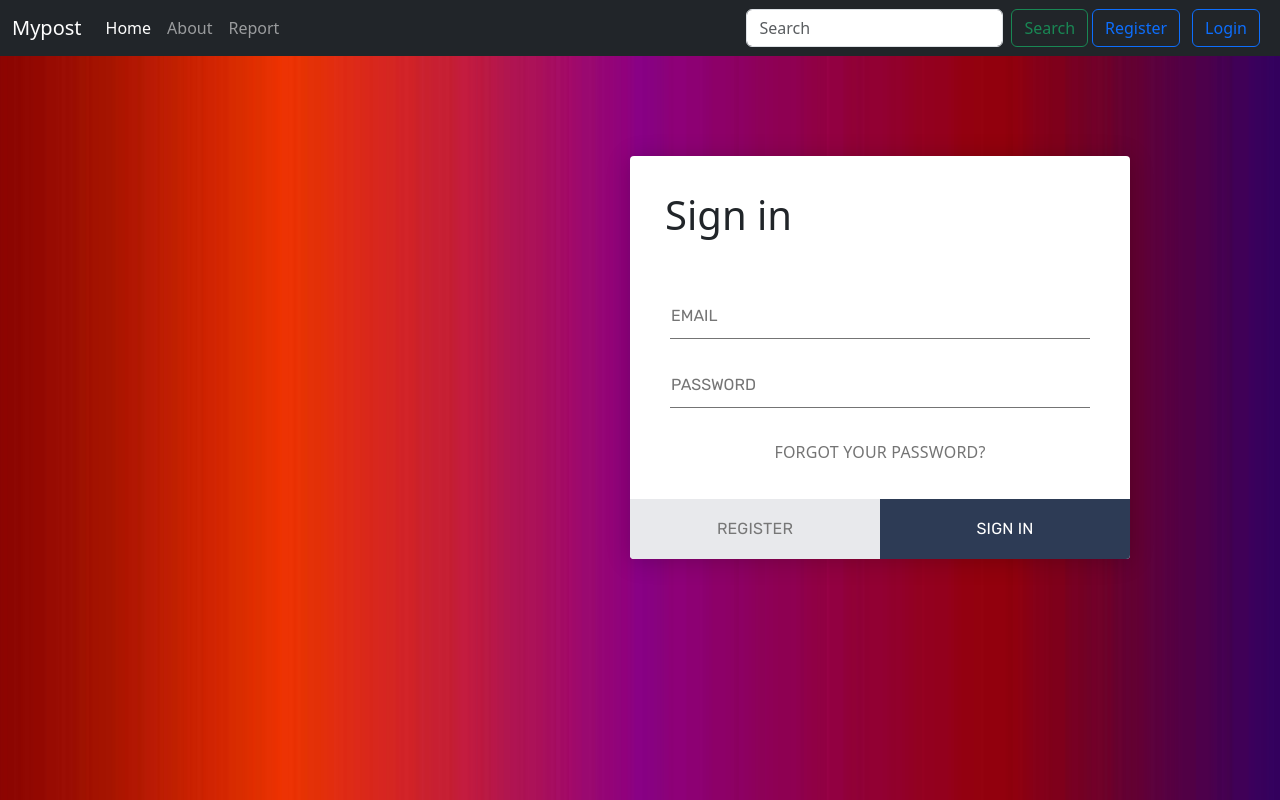
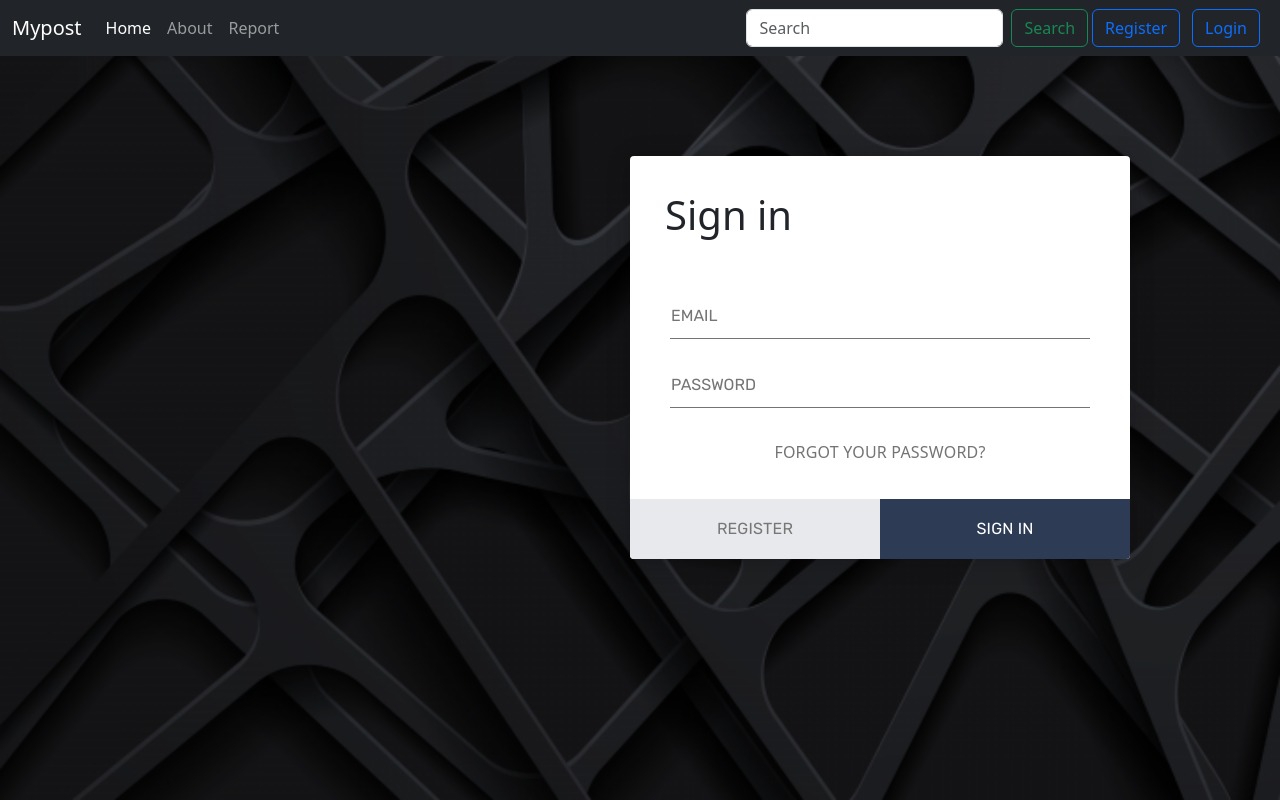
Before and after one commit to neerajy0326/myformapp, a Django app: page / in a window 1280 px wide. Run offline with Django 4.2, Linux system fonts and the light colour scheme; some libraries are stand-ins or nearby versions.

Commit message:
updated again

```diff
--- a/templates/about.html
+++ b/templates/about.html
@@ -7,7 +7,7 @@
 
 <style>
   body {
-    background-image: url("{% static 'hp1.jpeg' %}");
+    background-image: url("{% static 'bp.png' %}");
     background-size: cover;
     background-position: center;
     background-attachment: fixed;
--- a/templates/blog_detail.html
+++ b/templates/blog_detail.html
@@ -10,7 +10,7 @@
 
     <style>
         body {
-            background-image: url("{% static 'hp1.jpeg' %}");
+            background-image: url("{% static 'bp.png' %}");
             background-size: cover;
             background-position: center;
             background-attachment: fixed;
--- a/templates/blog_form.html
+++ b/templates/blog_form.html
@@ -11,7 +11,7 @@
     <link rel="stylesheet" href="{% static 'style2.css' %}">
 <style>
 body {
-  background-image: url("{% static 'hp1.jpeg' %}");
+  background-image: url("{% static 'bp.png' %}");
   background-size: cover;
   background-position: center;
   background-attachment: fixed;
--- a/templates/blog_list.html
+++ b/templates/blog_list.html
@@ -75,7 +75,7 @@
   }
 
     body {
-      background-image: url("{% static 'hp1.jpeg' %}");
+      background-image: url("{% static 'bp.png' %}");
       background-size: cover;
       background-position: center;
       background-attachment: fixed;
--- a/templates/contact.html
+++ b/templates/contact.html
@@ -5,7 +5,7 @@
 
 <style>
   body {
-    background-image: url("{% static 'hp1.jpeg' %}");
+    background-image: url("{% static 'bp.png' %}");
     background-size: cover;
     background-position: center;
     background-attachment: fixed;
--- a/templates/edit_profile.html
+++ b/templates/edit_profile.html
@@ -13,7 +13,7 @@
 </head>
 <style>
   body {
-    background-image: url("{% static 'hp1.jpeg' %}");
+    background-image: url("{% static 'bp.png' %}");
     background-size: cover;
     background-position: center;
     background-attachment: fixed;
--- a/templates/index.html
+++ b/templates/index.html
@@ -7,7 +7,7 @@
 
 <style>
   body {
-    background-image: url("{% static 'hp1.jpeg' %}");
+    background-image: url("{% static 'bp.png' %}");
     background-size: cover;
     background-position: center;
     background-attachment: fixed;
--- a/templates/login_page.html
+++ b/templates/login_page.html
@@ -6,7 +6,7 @@
 <link rel="stylesheet" type="text/css" href="{% static 'style.css' %}">
 <style>
   body {
-    background-image: url("{% static 'hp1.jpeg' %}");
+    background-image: url("{% static 'bp.png' %}");
     background-size: cover;
     background-position: center;
     background-attachment: fixed;
--- a/templates/my_blogs.html
+++ b/templates/my_blogs.html
@@ -19,7 +19,7 @@
   }
 
   body {
-    background-image: url("{% static 'hp1.jpeg' %}");
+    background-image: url("{% static 'bp.png' %}");
     background-size: cover;
     background-position: center;
     background-attachment: fixed;
--- a/templates/profile.html
+++ b/templates/profile.html
@@ -13,7 +13,7 @@
 
   <style>
     body {
-      background-image: url("{% static 'hp1.jpeg' %}");
+      background-image: url("{% static 'bp.png' %}");
       background-size: cover;
       background-position: center;
       background-attachment: fixed;
--- a/templates/register.html
+++ b/templates/register.html
@@ -6,7 +6,7 @@
 <link rel="stylesheet" type="text/css" href="{% static 'style.css' %}">
 <style>
   body {
-    background-image: url("{% static 'hp1.jpeg' %}");
+    background-image: url("{% static 'bp.png' %}");
     background-size: cover;
     background-position: center;
     background-attachment: fixed;
--- a/templates/reset.html
+++ b/templates/reset.html
@@ -11,7 +11,7 @@
     padding: 0;
   }
   body {
-    background-image: url("{% static 'hp1.jpeg' %}");
+    background-image: url("{% static 'bp.png' %}");
     background-size: cover;
     background-position: center;
     background-attachment: fixed;
--- a/templates/user_detail.html
+++ b/templates/user_detail.html
@@ -17,7 +17,7 @@
           }
 
           body {
-            background-image: url("{% static 'hp1.jpeg' %}");
+            background-image: url("{% static 'bp.png' %}");
             background-size: cover;
             background-position: center;
             background-attachment: fixed;
--- a/templates/user_list.html
+++ b/templates/user_list.html
@@ -18,7 +18,7 @@
   }
 
   body {
-    background-image: url("{% static 'hp1.jpeg' %}");
+    background-image: url("{% static 'bp.png' %}");
     background-size: cover;
     background-position: center;
     background-attachment: fixed;
```
Also changed, not shown: static/bp.png (added), 1 other file.
